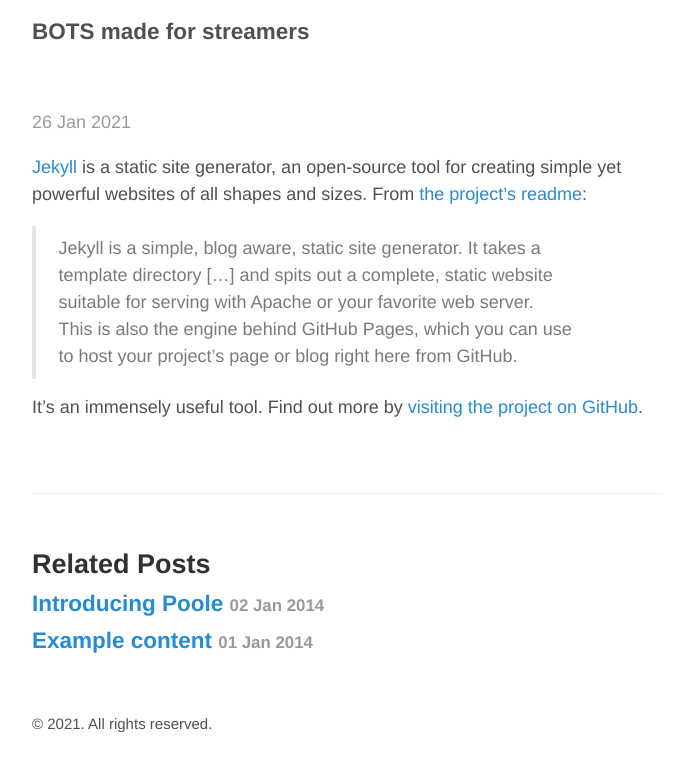
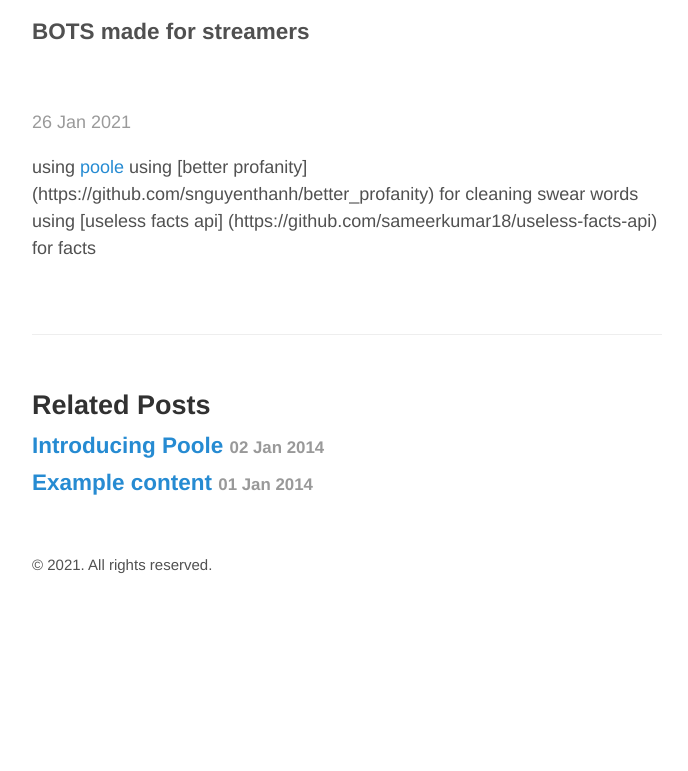
Before and after one commit to killertofus/docstest, a Jekyll site: the page built from _posts/2013-12-31-whats-jekyll.md, in a window 1280 px wide. Shown: the top 771 px of the page, without its empty margins (293-981 px from the left). Built offline with Jekyll 4.4.1, drawn with Linux system fonts in a browser that asks for light colours; our own code applies the rules of GitHub Pages for plain Markdown files.

Commit message:
Update 2013-12-31-whats-jekyll.md

```diff
--- a/_posts/2013-12-31-whats-jekyll.md
+++ b/_posts/2013-12-31-whats-jekyll.md
@@ -1,11 +1,8 @@
 ---
 <link rel="shortcut icon" type="image/x-icon" href="favicon.ico?">
 layout: post
-title: What's Jekyll?
+title: attributes?
 ---
-<link rel="shortcut icon" type="image/x-icon" href="favicon.ico?">
-[Jekyll](http://jekyllrb.com) is a static site generator, an open-source tool for creating simple yet powerful websites of all shapes and sizes. From [the project's readme](https://github.com/jekyll/jekyll/blob/master/README.markdown):
-
-> Jekyll is a simple, blog aware, static site generator. It takes a template directory [...] and spits out a complete, static website suitable for serving with Apache or your favorite web server. This is also the engine behind GitHub Pages, which you can use to host your project’s page or blog right here from GitHub.
-
-It's an immensely useful tool. Find out more by [visiting the project on GitHub](https://github.com/jekyll/jekyll).
+using [poole](https://github.com/poole/poole)
+using [better profanity] (https://github.com/snguyenthanh/better_profanity) for cleaning swear words
+using [useless facts api] (https://github.com/sameerkumar18/useless-facts-api) for facts
```
